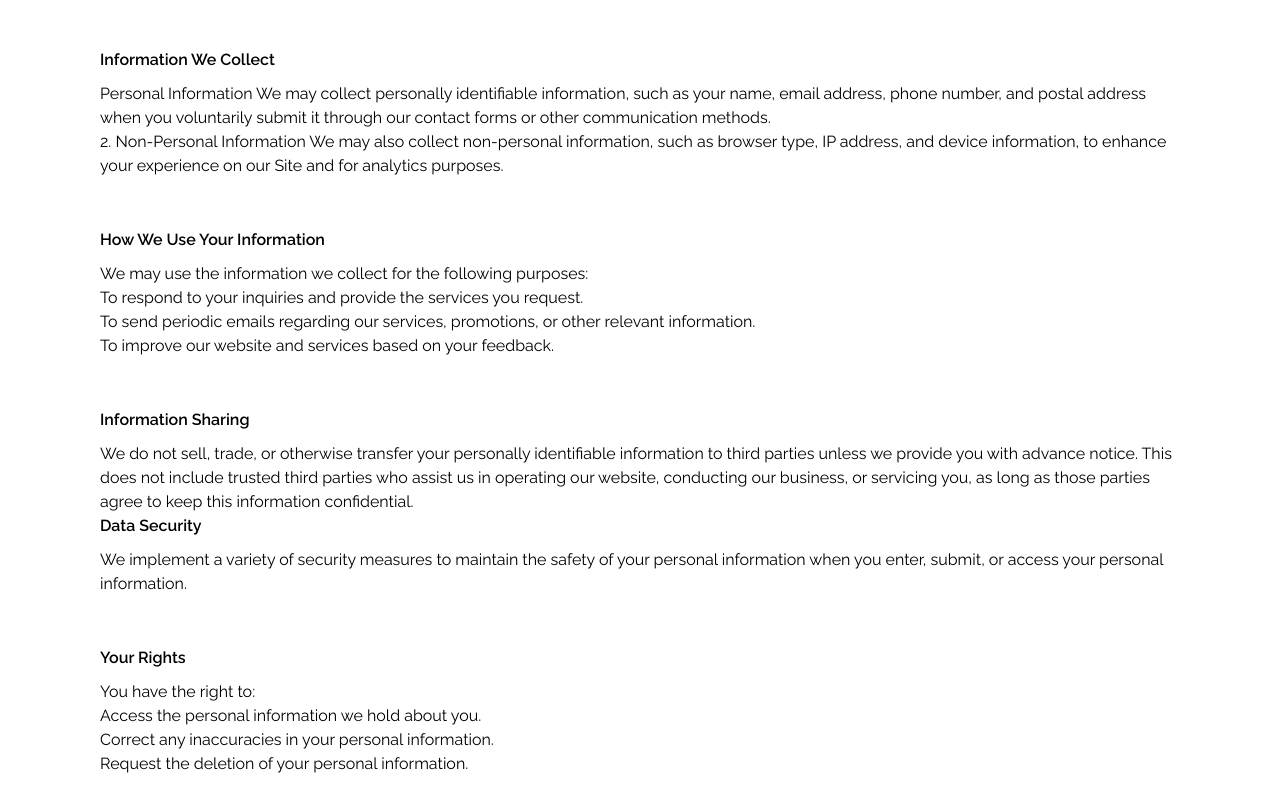
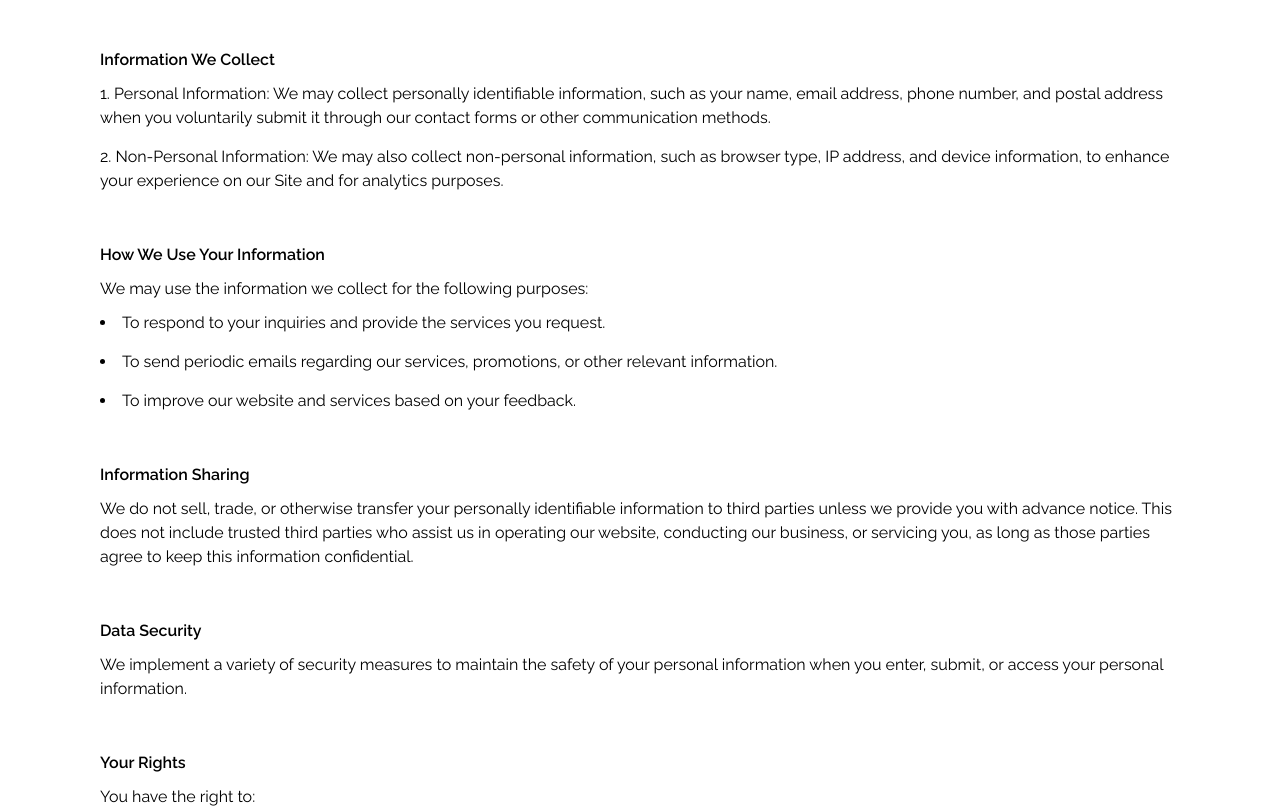
Before and after one commit to joewickes/calliwickesphotography, a Next.js app: page /privacypolicy in a window 1280 px wide. Shown: the part 400-1208 px from the top of the page. Built offline with nearby package versions, Linux system fonts and the light colour scheme.

Commit message:
Style privacy policy

```diff
--- a/src/app/privacypolicy/page.tsx
+++ b/src/app/privacypolicy/page.tsx
@@ -36,34 +36,38 @@ const PrivacyPolicy = () => {
         </div>
         <div className="mb-[50px]">
           <h2 className="font-semibold mb-[10px]">Information We Collect</h2>
-          <ol>
-            <li>
-              Personal Information We may collect personally identifiable information, such as your name, email address,
-              phone number, and postal address when you voluntarily submit it through our contact forms or other
-              communication methods.
+          <ol className="list-inside list-decimal">
+            <li className="mb-[15px]">
+              Personal Information: We may collect personally identifiable information, such as your name, email
+              address, phone number, and postal address when you voluntarily submit it through our contact forms or
+              other communication methods.
             </li>
-            <li>
-              2. Non-Personal Information We may also collect non-personal information, such as browser type, IP
-              address, and device information, to enhance your experience on our Site and for analytics purposes.
+            <li className="mb-[15px]">
+              Non-Personal Information: We may also collect non-personal information, such as browser type, IP address,
+              and device information, to enhance your experience on our Site and for analytics purposes.
             </li>
           </ol>
         </div>
         <div className="mb-[50px]">
           <h2 className="font-semibold mb-[10px]">How We Use Your Information</h2>
-          <p>We may use the information we collect for the following purposes:</p>
-          <ul>
-            <li>To respond to your inquiries and provide the services you request.</li>
-            <li>To send periodic emails regarding our services, promotions, or other relevant information.</li>
-            <li>To improve our website and services based on your feedback.</li>
+          <p className="mb-[10px]">We may use the information we collect for the following purposes:</p>
+          <ul className="list-inside list-disc">
+            <li className="mb-[15px]">To respond to your inquiries and provide the services you request.</li>
+            <li className="mb-[15px]">
+              To send periodic emails regarding our services, promotions, or other relevant information.
+            </li>
+            <li className="mb-[15px]">To improve our website and services based on your feedback.</li>
           </ul>
         </div>
-        <h2 className="font-semibold mb-[10px]">Information Sharing</h2>
-        <p>
-          We do not sell, trade, or otherwise transfer your personally identifiable information to third parties unless
-          we provide you with advance notice. This does not include trusted third parties who assist us in operating our
-          website, conducting our business, or servicing you, as long as those parties agree to keep this information
-          confidential.
-        </p>
+        <div className="mb-[50px]">
+          <h2 className="font-semibold mb-[10px]">Information Sharing</h2>
+          <p>
+            We do not sell, trade, or otherwise transfer your personally identifiable information to third parties
+            unless we provide you with advance notice. This does not include trusted third parties who assist us in
+            operating our website, conducting our business, or servicing you, as long as those parties agree to keep
+            this information confidential.
+          </p>
+        </div>
         <div className="mb-[50px]">
           <h2 className="font-semibold mb-[10px]">Data Security</h2>
           <p>
@@ -73,11 +77,11 @@ const PrivacyPolicy = () => {
         </div>
         <div className="mb-[50px]">
           <h2 className="font-semibold mb-[10px]">Your Rights</h2>
-          <p>You have the right to:</p>
-          <ul>
-            <li>Access the personal information we hold about you.</li>
-            <li>Correct any inaccuracies in your personal information.</li>
-            <li>Request the deletion of your personal information.</li>
+          <p className="mb-[10px]">You have the right to:</p>
+          <ul className="list-inside list-disc">
+            <li className="mb-[15px]">Access the personal information we hold about you.</li>
+            <li className="mb-[15px]">Correct any inaccuracies in your personal information.</li>
+            <li className="mb-[15px]">Request the deletion of your personal information.</li>
           </ul>
         </div>
         <div className="mb-[50px]">
```
